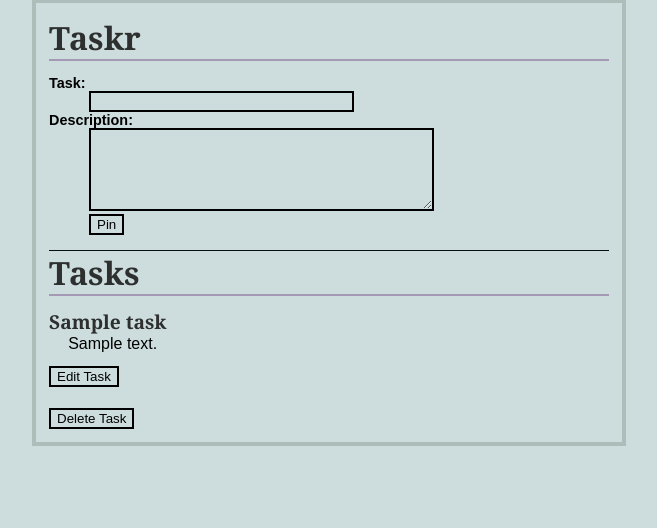
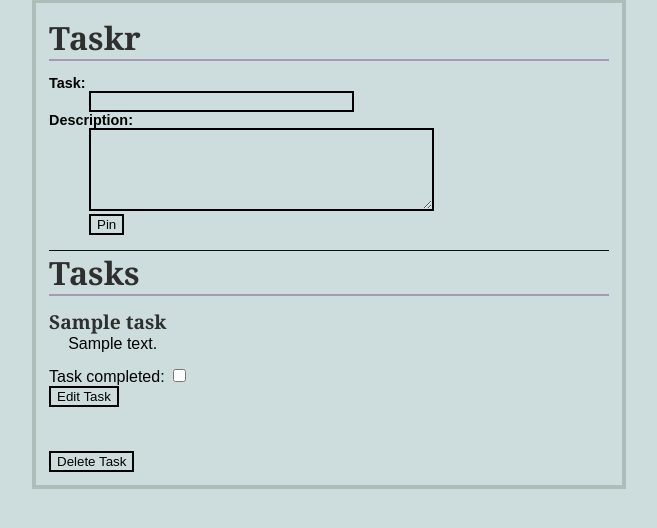
Before and after one commit to lukeschwab17/to_do_list, a Flask app: template templates/show_tasks.html in a window 1280 px wide. Shown: the part 33-561 px from the top of the page, without its empty margins (311-968 px from the left). Run offline with Flask 3, Linux system fonts and the light colour scheme; the template is opened without the code that fills it: most values are stand-ins (such as "Sample title", 1, 10 or a date in 2020).

Commit message:
added checkbox showing task completion

```diff
--- a/app.py
+++ b/app.py
@@ -76,8 +76,8 @@ def show_tasks():
 @app.route('/add', methods=['POST'])
 def add_task():
     db = get_db()
-    db.execute('insert into tasks (title, text) values (?, ?)',
-               [request.form['title'], request.form['text']])
+    db.execute('insert into tasks (title, text, completed) values (?, ?, ?)',
+               [request.form['title'], request.form['text'], 'False'])
     db.commit()
     flash('New task was successfully posted')
     return redirect(url_for('show_tasks'))
@@ -92,6 +92,7 @@ def edit_task():
     db.execute("UPDATE tasks SET title = ?, text = ? WHERE id = ?", (title, text, task_id))
     db.commit()
 
+    flash('Task was successfully edited')
     return redirect(url_for('show_tasks'))
 
 @app.route('/delete', methods=['POST'])
@@ -102,4 +103,22 @@ def delete_task():
     db.execute('DELETE FROM tasks WHERE id = ?', (task,))
     db.commit()
 
+    flash('Task was successfully deleted')
     return redirect(url_for('show_tasks'))
+
+@app.route('/complete', methods=['POST'])
+def complete_task():
+    task_id = int(request.form['task-id'])
+
+    db = get_db()
+    curs = db.execute('SELECT completed FROM tasks WHERE id = ?', (task_id,))
+    completion = curs.fetchone()[0]
+
+    if completion == 'False':
+        db.execute('UPDATE tasks SET completed = ? WHERE id = ?', ('True', task_id))
+    elif completion == 'True':
+        db.execute('UPDATE tasks SET completed = ? WHERE id = ?', ('False', task_id))
+
+    db.commit()
+
+    return redirect(url_for('show_tasks'))
--- a/schema.sql
+++ b/schema.sql
@@ -2,5 +2,6 @@ drop table if exists tasks;
 create table tasks (
   id integer primary key autoincrement,
   title text not null,
-  'text' text not null
+  'text' text not null,
+  'completed' text not null
 );
--- a/static/scripts.js
+++ b/static/scripts.js
@@ -5,5 +5,11 @@ function showEdit(id) {
             children[i].style.visibility = 'visible';
         }
         document.getElementById(`edit-${id}`).remove();
-        document.getElementById(`delete-${id}`).remove()
+        document.getElementById(`delete-${id}`).remove();
+        let checkboxesLabels = document.querySelectorAll(".checkbox-label");
+        let checkboxes = document.querySelectorAll(".checkbox");
+        for(let i = 0; i < checkboxesLabels.length; ++i) {
+            checkboxesLabels[i].remove();
+            checkboxes[i].remove();
+        }
     }
--- a/templates/show_tasks.html
+++ b/templates/show_tasks.html
@@ -9,17 +9,29 @@
       <dd><input type="submit" value="Pin">
     </dl>
   </form>
+  <h1>Tasks</h1>
   <ul class="tasks">
   {% for task in tasks %}
-    <h1>Tasks</h1>
     <div id={{ task.id }}>
       <li><h2>{{ task.title }}</h2>{{ task.text|safe }}</li>
+      <form id="check-form-{{ task.id }}" action="{{ url_for('complete_task') }}" method="post">
+        <label class="checkbox-label">
+        Task completed:
+        {% if task.completed == "True" %}
+          <!-- https://stackoverflow.com/questions/10602470/submitting-a-form-when-a-checkbox-is-checked -->
+          <input type="checkbox" class="checkbox" name="checkbox" checked onchange="document.getElementById('check-form-{{ task.id }}').submit()">
+        {% else %}
+          <input type="checkbox" class="checkbox" name="checkbox" onchange="document.getElementById('check-form-{{ task.id }}').submit()">
+        {% endif %}
+          <input type="hidden" name="task-id" value="{{ task.id }}">
+        </label>
+      </form>
       <form action="{{ url_for('edit_task') }}" method="post">
         <input type="button" id="edit-{{ task.id }}" onclick="showEdit({{task.id}})" name="edit" value="Edit Task">
         <label class="task-editor">Task:</label>
         <input type="text" class="task-editor" name="title" value="{{ task.title }}">
         <label class="task-editor">Description:</label>
-        <input type="text" class="task-editor" name="description" value="{{ task.text }}">
+        <textarea style="background-color: #CDDDDD; border: 2px solid black;" class="task-editor" name="description">{{ task.text }}</textarea>
         <input type="submit" class="task-editor" name="submit" value="OK">
         <input type="hidden" name="task-id" value="{{ task.id }}">
       </form>
```
